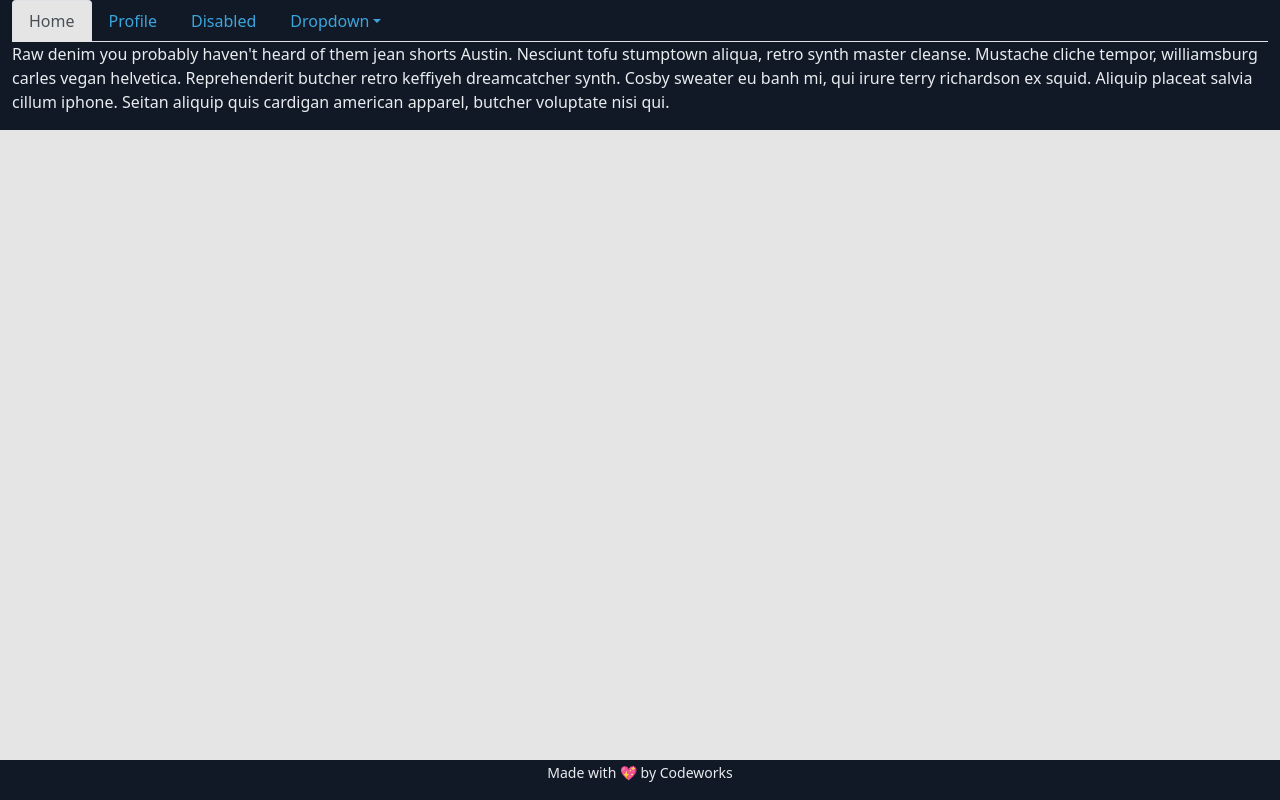
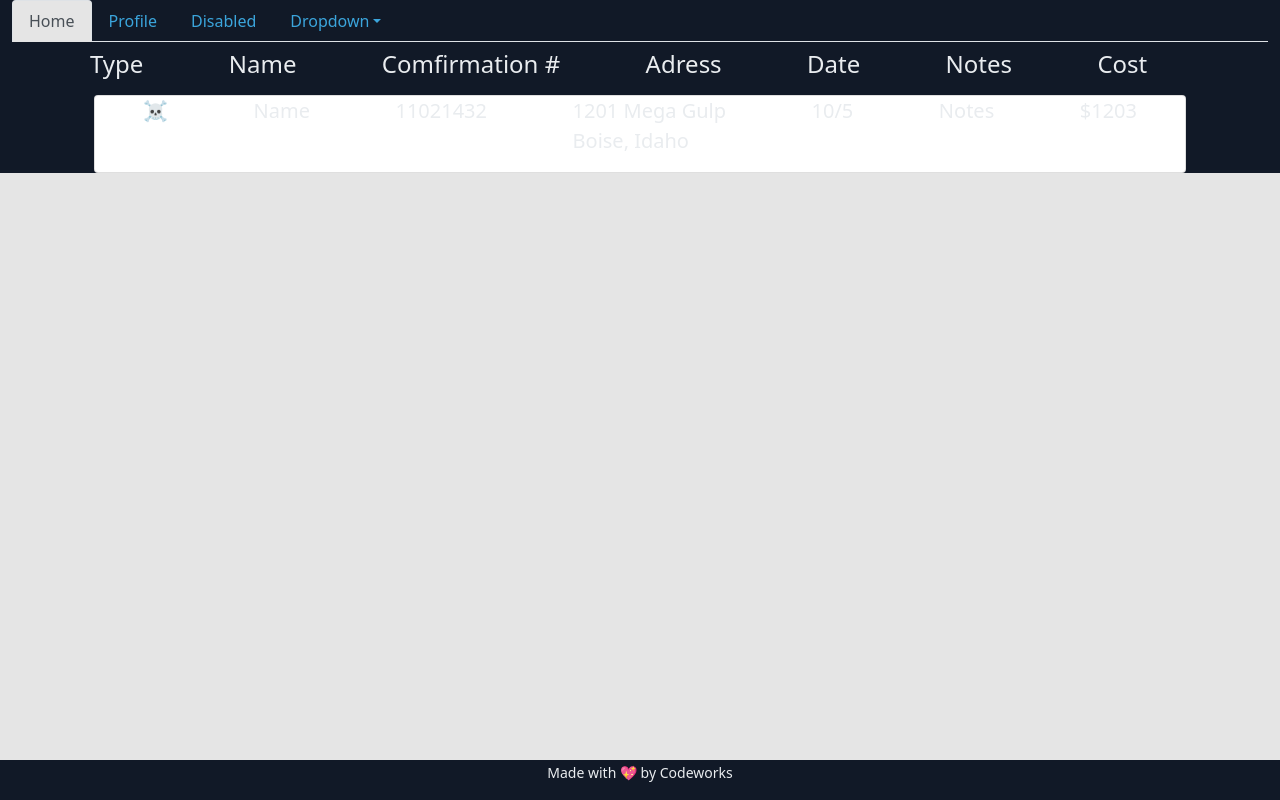
Before and after one commit to TobyComon/WayFinder, a website with bundled scripts: page WayFinder/index.html in a window 1280 px wide. Built offline with nearby package versions, Linux system fonts and the light colour scheme; a script that the page names is missing.

Commit message:
template-done

```diff
--- a/WayFinder/index.html
+++ b/WayFinder/index.html
@@ -46,13 +46,43 @@
           </ul>
           <div id="myTabContent" class="tab-content">
             <div class="tab-pane fade show active" id="home">
-              <p>Raw denim you probably haven't heard of them jean shorts Austin. Nesciunt tofu stumptown aliqua, retro
-                synth
-                master cleanse. Mustache cliche tempor, williamsburg carles vegan helvetica. Reprehenderit butcher retro
-                keffiyeh dreamcatcher synth. Cosby sweater eu banh mi, qui irure terry richardson ex squid. Aliquip
-                placeat
-                salvia cillum iphone. Seitan aliquip quis cardigan american apparel, butcher voluptate nisi qui.</p>
+              <div class="container">
+              <div class="row">
+             <div class="col d-flex p-2 justify-content-between">
+              <h4>Type<h4>
+              <h4>Name<h4>
+              <h4>Comfirmation #<h4>
+              <h4>Adress<h4>
+              <h4>Date<h4>
+              <h4>Notes<h4>
+              <h4>Cost<h4>
+
+
+           </div>
+          </div>
+          </div>
+          <div class="container">
+            <div class="card">
+              <div class="row">
+                <div class="col d-flex mx-5 justify-content-between fs-5">
+
+                <p>☠️</p>
+                <p>Name</p>
+                <p>11021432</p>
+                <p>1201 Mega Gulp<br>
+                Boise, Idaho</p>
+                <p>10/5</p>
+                <p>Notes</p>
+                <p>$1203</p>
+
+
+              </div>
+             </div>
+
             </div>
+
+            </div>
+          </div>
             <div class="tab-pane fade" id="profile">
               <p>Food truck fixie locavore, accusamus mcsweeney's marfa nulla single-origin coffee squid. Exercitation
                 +1
```
